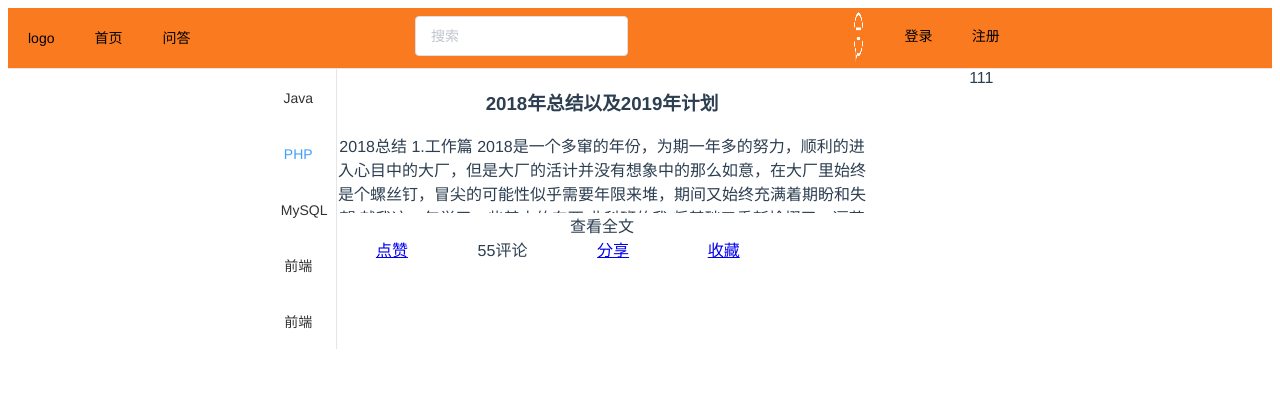
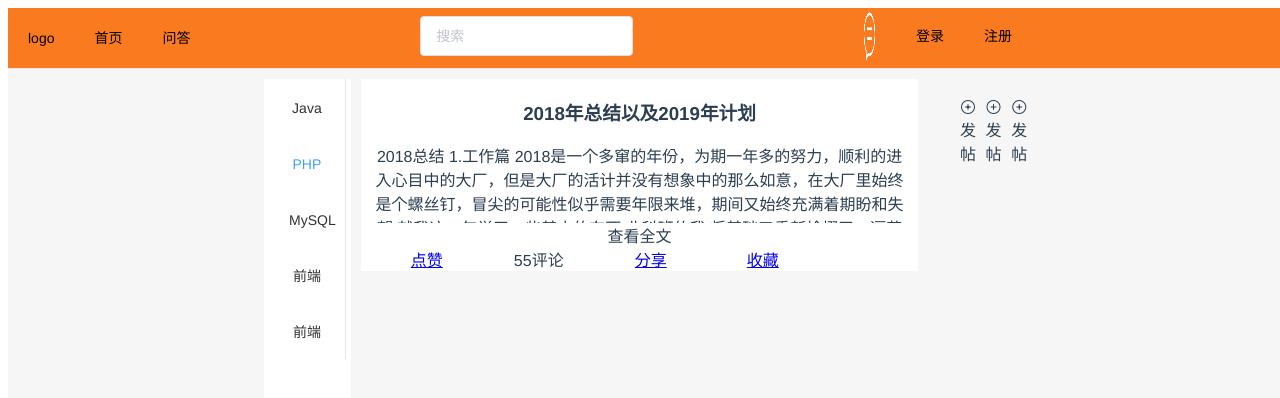
Before and after one commit to alwaysacc/daxie, a Vue app: page / in a window 1280 px wide. Shown: the top 398 px of the page. Built offline with nearby package versions, Linux system fonts and the light colour scheme.

Commit message:
好像写明白了一点点。。。加油。。

```diff
--- a/src/App.vue
+++ b/src/App.vue
@@ -37,7 +37,7 @@
     </el-row>
     <div class="centers">
 
-<div  style="width: 10%;float: left;" >
+<div class="left">
         <el-menu
           default-active="2"
           class="el-menu-vertical-demo"
@@ -63,7 +63,7 @@
         </el-menu>
 </div>
 
-<div  style="width:70%;height: auto;float: left">
+<div class="center-div">
   <h3>2018年总结以及2019年计划</h3>
   <el-row>
     <el-col  :span="24">
@@ -97,8 +97,12 @@
   -->
 </div>
 
-<div style="width:10%;float:right">
-111
+<div class="right">
+  <el-row>
+    <el-col :span="8"><i class="el-icon-circle-plus-outline"/><br/>发帖 </el-col>
+    <el-col :span="8"><i class="el-icon-circle-plus-outline"/><br/>发帖 </el-col>
+    <el-col :span="8"><i class="el-icon-circle-plus-outline"/><br/>发帖 </el-col>
+  </el-row>
 </div>
 
 
@@ -164,12 +168,17 @@ export default {
 
 <style>
 #app {
+
   font-family: 'Avenir', Helvetica, Arial, sans-serif;
   -webkit-font-smoothing: antialiased;
   -moz-osx-font-smoothing: grayscale;
   text-align: center;
   color: #2c3e50;
   font-size: 16px;
+  width: 100%;
+  height: 100%;
+  background-color: #F6F6F6;
+  position: fixed;
 }
 .el-menu-demo{
   padding-left: 20%;
@@ -181,10 +190,7 @@ export default {
   height:100%;
   width: 100%;
 }
-.centers{
-  padding-left: 20%;
-  padding-right: 20%;
-}
+
 .con-art {
   height: 80px;
   overflow: hidden;
@@ -193,4 +199,27 @@ export default {
   display: -webkit-box;
   -webkit-box-orient: vertical;
 }
+.centers{
+  padding-left: 20%;
+  padding-right: 20%;
+  height: 100%;
+  margin-top: 10px;
+}
+.left{
+  width: 10%;float: left;
+  height: 100%;
+  background-color: white;
+  padding: 0 5px;
+}
+.center-div{
+  width:70%;height: auto;float: left;
+  background-color: white;
+  margin-left: 10px;
+  padding: 0 10px;
+}
+  .right{
+
+    width:10%;float:right;
+    margin-top: 20px;
+  }
 </style>
```
